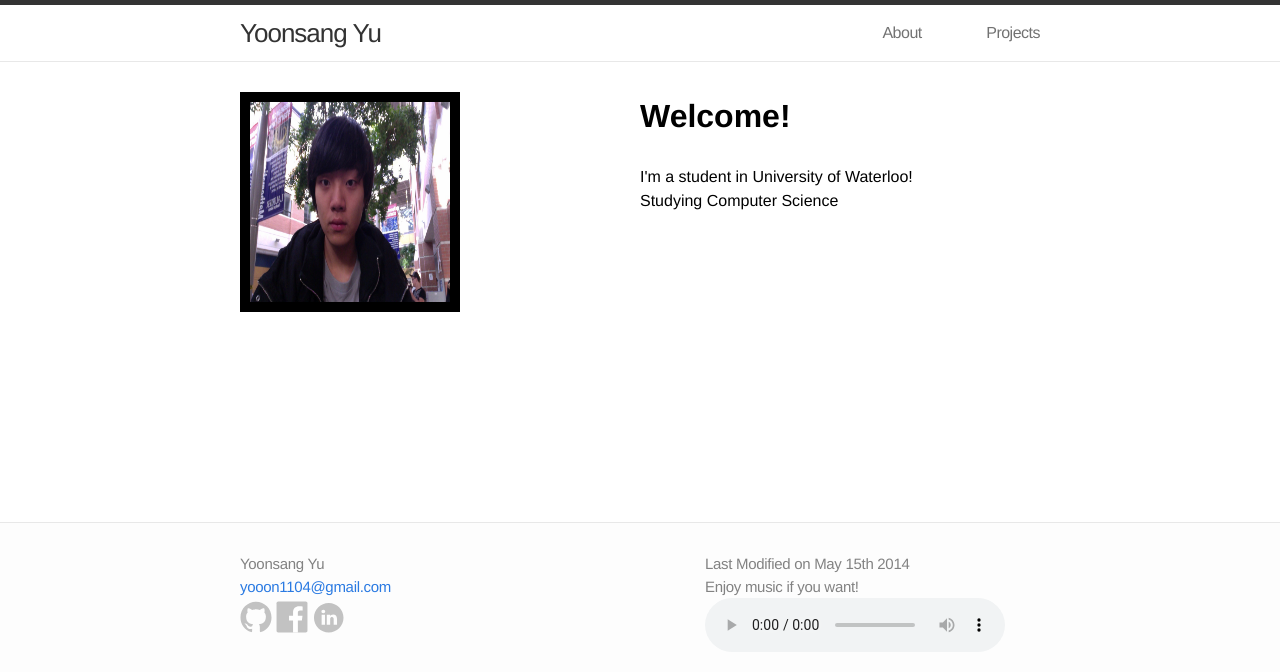
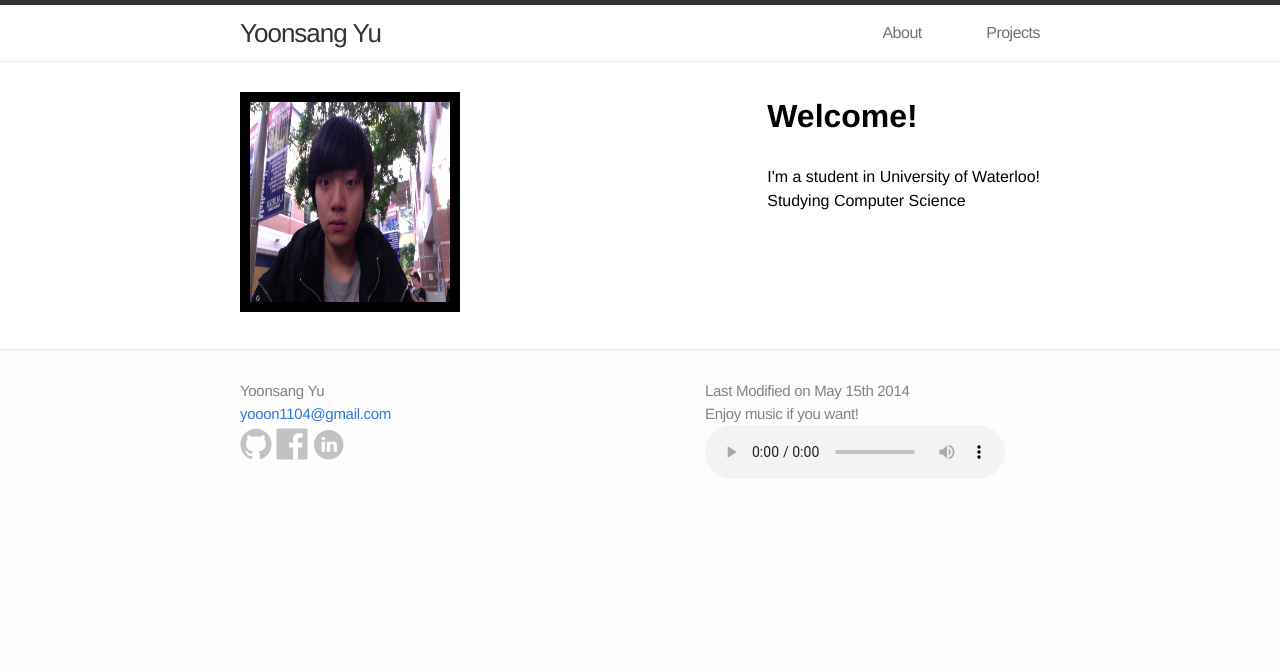
Before and after one commit to yys1694/yys1694.github.com, a Jekyll site: the page built from index.html, in a window 1280 px wide. Shown: the top 672 px of the page. Built offline with Jekyll 4.4.1, drawn with Linux system fonts in a browser that asks for light colours.

Commit message:
modified index

```diff
--- a/_config.yml
+++ b/_config.yml
@@ -2,7 +2,7 @@
 title: Yoonsang Yu
 email: yooon1104@gmail.com
 description: "Last Modified on May 15th 2014<br>Enjoy music if you want!"
-baseurl: "http://yys1694.com"
+baseurl: ""
 url: "http://yys1694.com"
 
 # Build settings
--- a/index.html
+++ b/index.html
@@ -4,7 +4,7 @@ layout: default
 
 <div class="home">
   <img border="10" src="/assets/yooon.jpg" width="200" height="200">
-  <div id="content" style="width:400px;height:400px;float:right;">
+  <div class="contents" style="float:right;">
     <h1> Welcome! </h1>
      <p> I'm a student in University of Waterloo! </p>
      <p> Studying Computer Science </p>
```
